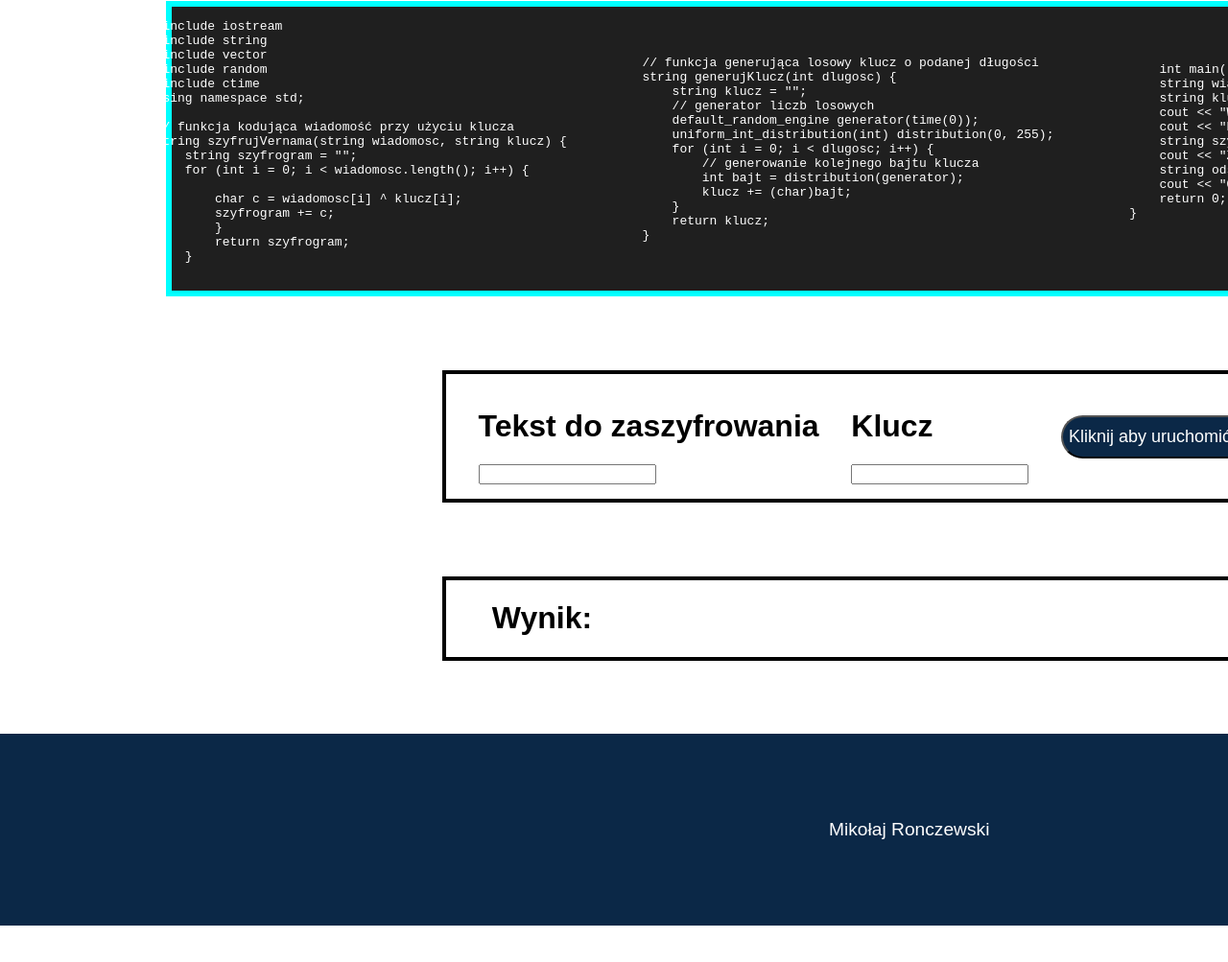
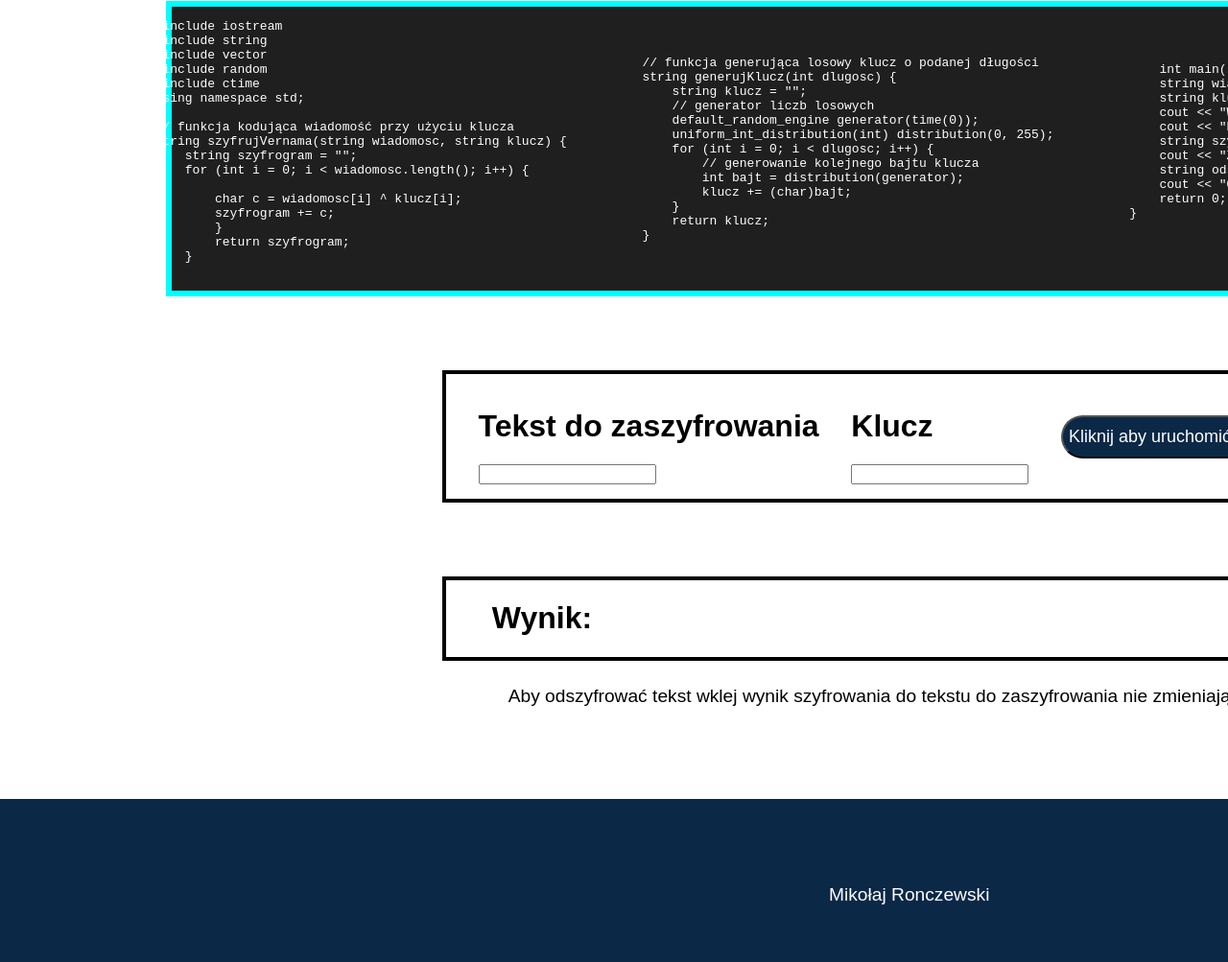
Before and after one commit to MKmikson/MKmikson.github.io, a plain HTML site: page podstorny/type4.html in a window 1280 px wide. Shown: the part 651-1654 px from the top of the page at 96% size. Before the commit the page ends 1616 px from the top, so only its background shows below. Drawn offline with Linux system fonts and the light colour scheme.

Commit message:
szyfrVernera zrobiony

```diff
--- a/index.css
+++ b/index.css
@@ -5,6 +5,18 @@ body{
 
 p{
     font-size: larger;
+}
+
+#explanation{
+    margin-top: -70px;
+    place-items: center;
+    display: flex;
+    float: left;
+    margin-left: 24%;
+    width: 50%;
+    justify-content: space-evenly;
+    /* border: black 4px solid; */
+    margin-bottom: 4%;
 }
 
 #wynik{
--- a/podstorny/type4.html
+++ b/podstorny/type4.html
@@ -127,7 +127,12 @@ string generujKlucz(int dlugosc) {
                 <div id="example-output">
                     <h1 id="example-output-h">Wynik: </h1>
                     <p id="wynik"></p>
+
                 </div>
+                <div id="explanation">
+                    <p>Aby odszyfrować tekst wklej wynik szyfrowania do tekstu do zaszyfrowania nie zmieniając klucza</p>
+                </div>
+
             </div>
         </div>
 
```
Also changed, not shown: app.js (+7 -7 lines).
